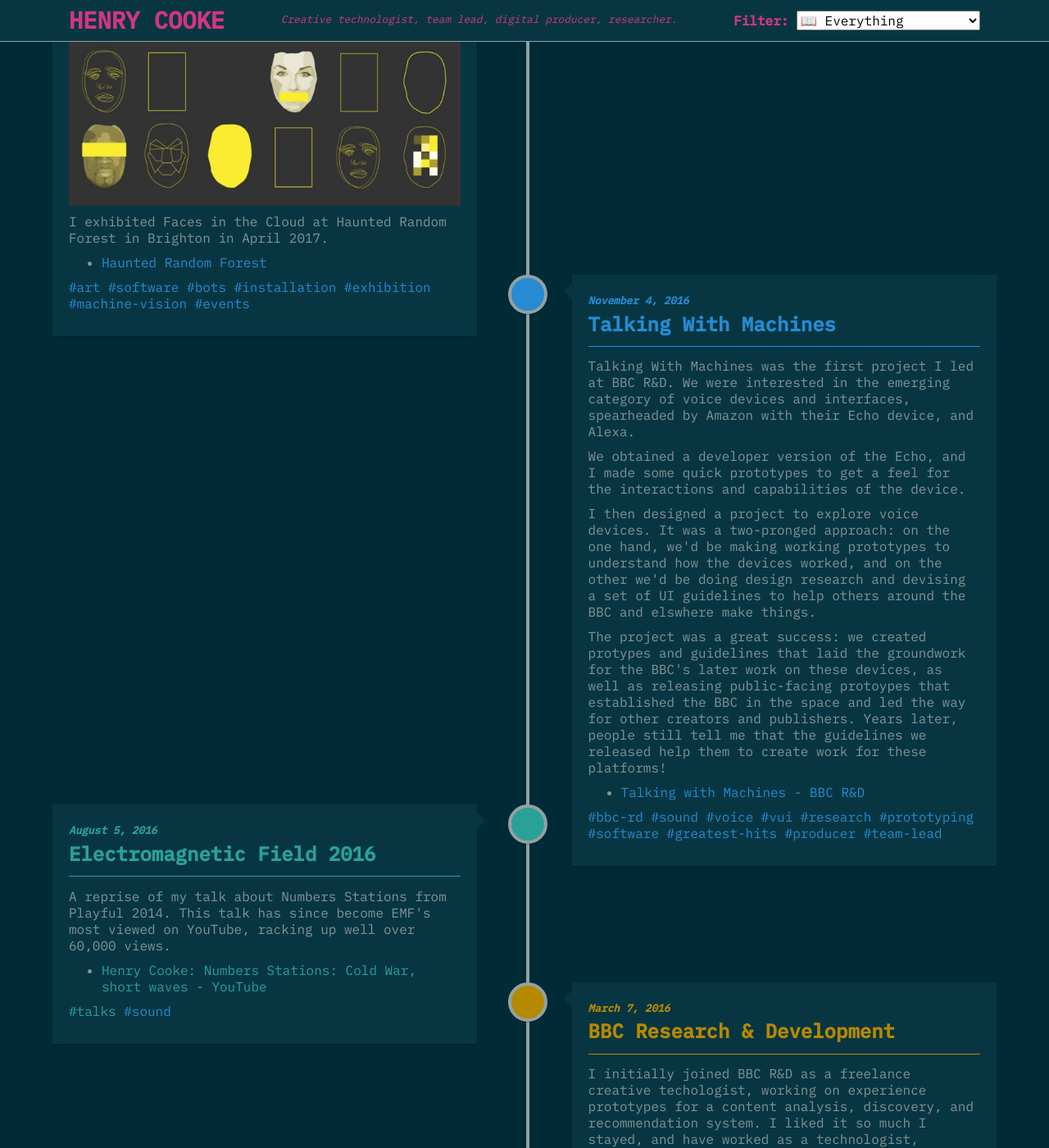
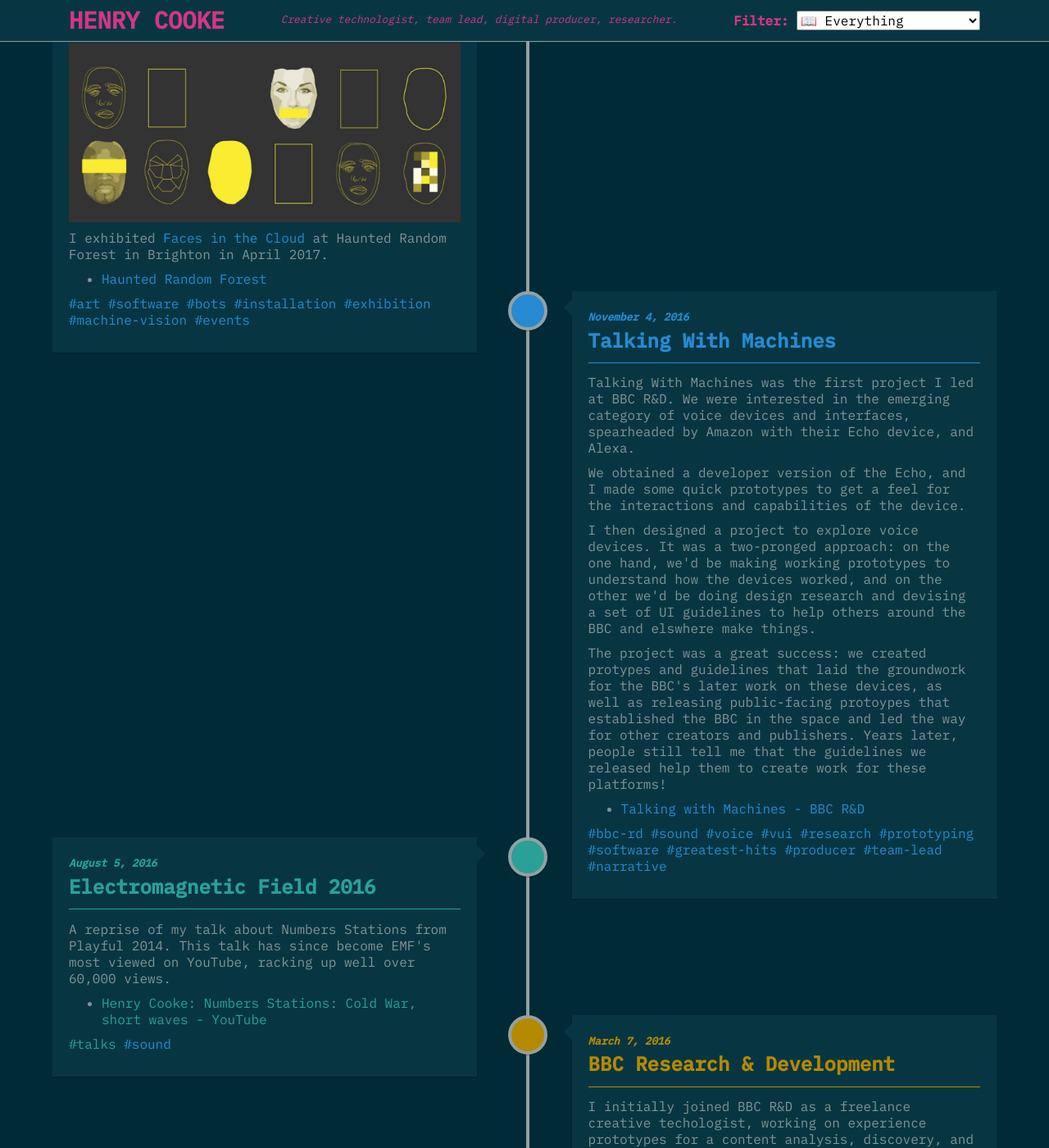
Before and after one commit to prehensile/prehensile.github.io, a Jekyll site: the page timeline/index.html, which Jekyll copies as it is, in a window 1280 px wide and 1400 px high, scrolled down 13868 px. Shown: the whole window at 82% size. Built offline with Jekyll 4.4.1, drawn with Linux system fonts in a browser that asks for light colours; some of the changed text lies outside the part shown.

Commit message:
added narrative tag

```diff
--- a/timeline/index.html
+++ b/timeline/index.html
@@ -114,6 +114,8 @@
 
                     <option value="machine-vision">machine-vision</option>
 
+                    <option value="narrative">narrative</option>
+
                     <option value="preloaded">preloaded</option>
 
                     <option value="prototyping">prototyping</option>
@@ -614,7 +616,7 @@
 
         <div
           class="timeline-entry "
-          data-category="bbc-rd,sound,audio-ar,ar,prototyping,team-lead,producer,creative-technologist,greatest-hits"
+          data-category="bbc-rd,sound,audio-ar,ar,prototyping,team-lead,producer,creative-technologist,greatest-hits,narrative"
           aria-hidden="false"
         >
           <!-- <div class="timeline-icon grey" title=""> -->
@@ -672,6 +674,8 @@
 
                 <a href="#" class="category-link " data-category="greatest-hits">#greatest-hits</a>
 
+                <a href="#" class="category-link " data-category="narrative">#narrative</a>
+
               </p>
 
           </div>
@@ -679,7 +683,7 @@
 
         <div
           class="timeline-entry "
-          data-category="freelance,hardware,electronics,software,installation,immersive-theatre,prototyping,research,team-lead,greatest-hits,creative-technologist"
+          data-category="freelance,hardware,electronics,software,installation,immersive-theatre,prototyping,research,team-lead,greatest-hits,creative-technologist,narrative"
           aria-hidden="false"
         >
           <!-- <div class="timeline-icon grey" title=""> -->
@@ -741,6 +745,8 @@
                 <a href="#" class="category-link " data-category="greatest-hits">#greatest-hits</a>
 
                 <a href="#" class="category-link " data-category="creative-technologist">#creative-technologist</a>
+
+                <a href="#" class="category-link " data-category="narrative">#narrative</a>
 
               </p>
 
@@ -802,7 +808,7 @@
 
         <div
           class="timeline-entry "
-          data-category="bbc-rd,sound,audio-ar,ar,research,producer,team-lead,prototyping,greatest-hits"
+          data-category="bbc-rd,sound,audio-ar,ar,research,producer,team-lead,prototyping,greatest-hits,narrative"
           aria-hidden="false"
         >
           <!-- <div class="timeline-icon grey" title=""> -->
@@ -861,6 +867,8 @@
 
                 <a href="#" class="category-link " data-category="greatest-hits">#greatest-hits</a>
 
+                <a href="#" class="category-link " data-category="narrative">#narrative</a>
+
               </p>
 
           </div>
@@ -1039,7 +1047,7 @@
 
         <div
           class="timeline-entry "
-          data-category="art,software,installation,exhibition,language,artistic-collaborator,web,greatest-hits,creative-technologist"
+          data-category="art,software,installation,exhibition,language,artistic-collaborator,web,greatest-hits,creative-technologist,narrative"
           aria-hidden="false"
         >
           <!-- <div class="timeline-icon grey" title=""> -->
@@ -1097,6 +1105,8 @@
 
                 <a href="#" class="category-link " data-category="creative-technologist">#creative-technologist</a>
 
+                <a href="#" class="category-link " data-category="narrative">#narrative</a>
+
               </p>
 
           </div>
@@ -1104,7 +1114,7 @@
 
         <div
           class="timeline-entry "
-          data-category="art,software,amazon-echo,language,sound,installation,creative-technologist,greatest-hits"
+          data-category="art,software,amazon-echo,language,sound,installation,creative-technologist,greatest-hits,narrative"
           aria-hidden="false"
         >
           <!-- <div class="timeline-icon grey" title=""> -->
@@ -1159,6 +1169,8 @@
 
                 <a href="#" class="category-link " data-category="greatest-hits">#greatest-hits</a>
 
+                <a href="#" class="category-link " data-category="narrative">#narrative</a>
+
               </p>
 
           </div>
@@ -1166,7 +1178,7 @@
 
         <div
           class="timeline-entry "
-          data-category="bbc-rd,software,vui,amazon-echo,sound,greatest-hits,prototyping,team-lead,producer"
+          data-category="bbc-rd,software,vui,amazon-echo,sound,greatest-hits,prototyping,team-lead,producer,narrative"
           aria-hidden="false"
         >
           <!-- <div class="timeline-icon grey" title=""> -->
@@ -1224,6 +1236,8 @@
                 <a href="#" class="category-link " data-category="team-lead">#team-lead</a>
 
                 <a href="#" class="category-link " data-category="producer">#producer</a>
+
+                <a href="#" class="category-link " data-category="narrative">#narrative</a>
 
               </p>
 
@@ -1413,7 +1427,7 @@
 
             </div>
              -->
-             <p>I exhibited Faces in the Cloud at Haunted Random Forest in Brighton in April 2017. </p>
+             <p>I exhibited <a href="#faces">Faces in the Cloud</a> at Haunted Random Forest in Brighton in April 2017. </p>
 
             <ul>
 
@@ -1446,7 +1460,7 @@
 
         <div
           class="timeline-entry "
-          data-category="bbc-rd,sound,voice,vui,research,prototyping,software,greatest-hits,producer,team-lead"
+          data-category="bbc-rd,sound,voice,vui,research,prototyping,software,greatest-hits,producer,team-lead,narrative"
           aria-hidden="false"
         >
           <!-- <div class="timeline-icon grey" title=""> -->
@@ -1500,6 +1514,8 @@
 
                 <a href="#" class="category-link " data-category="team-lead">#team-lead</a>
 
+                <a href="#" class="category-link " data-category="narrative">#narrative</a>
+
               </p>
 
           </div>
@@ -1594,7 +1610,7 @@
 
         <div
           class="timeline-entry "
-          data-category="freelance,hardware,electronics,software,installation,immersive-theatre,prototyping,greatest-hits,creative-technologist,greatest-hits,research"
+          data-category="freelance,hardware,electronics,software,installation,immersive-theatre,prototyping,greatest-hits,creative-technologist,greatest-hits,research,narrative"
           aria-hidden="false"
         >
           <!-- <div class="timeline-icon grey" title=""> -->
@@ -1657,6 +1673,8 @@
 
                 <a href="#" class="category-link " data-category="research">#research</a>
 
+                <a href="#" class="category-link " data-category="narrative">#narrative</a>
+
               </p>
 
           </div>
@@ -1723,7 +1741,7 @@
 
         <div
           class="timeline-entry category-talk"
-          data-category="talks,sound,elk"
+          data-category="talks,sound,elk,narrative"
           aria-hidden="false"
         >
           <!-- <div class="timeline-icon grey" title=""> -->
@@ -1768,6 +1786,8 @@
 
                 <a href="#" class="category-link " data-category="elk">#elk</a>
 
+                <a href="#" class="category-link " data-category="narrative">#narrative</a>
+
               </p>
 
           </div>
@@ -1775,7 +1795,7 @@
 
         <div
           class="timeline-entry category-talk"
-          data-category="talks,sound,events,greatest-hits"
+          data-category="talks,sound,events,greatest-hits,narrative"
           aria-hidden="false"
         >
           <!-- <div class="timeline-icon grey" title=""> -->
@@ -1822,6 +1842,8 @@
 
                 <a href="#" class="category-link " data-category="greatest-hits">#greatest-hits</a>
 
+                <a href="#" class="category-link " data-category="narrative">#narrative</a>
+
               </p>
 
           </div>
@@ -1887,7 +1909,7 @@
 
         <div
           class="timeline-entry "
-          data-category="hardware,electronics,software,installation,elk,greatest-hits,creative-technologist"
+          data-category="hardware,electronics,software,installation,elk,greatest-hits,creative-technologist,narrative"
           aria-hidden="false"
         >
           <!-- <div class="timeline-icon grey" title=""> -->
@@ -1942,6 +1964,8 @@
 
                 <a href="#" class="category-link " data-category="creative-technologist">#creative-technologist</a>
 
+                <a href="#" class="category-link " data-category="narrative">#narrative</a>
+
               </p>
 
           </div>
@@ -2011,7 +2035,7 @@
 
         <div
           class="timeline-entry category-job"
-          data-category="hardware,electronics,software,installation,elk,job"
+          data-category="hardware,electronics,software,installation,elk,job,narrative"
           aria-hidden="false"
         >
           <!-- <div class="timeline-icon grey" title=""> -->
@@ -2064,6 +2088,8 @@
 
                 <a href="#" class="category-link category-job" data-category="job">#job</a>
 
+                <a href="#" class="category-link " data-category="narrative">#narrative</a>
+
               </p>
 
           </div>
@@ -2071,7 +2097,7 @@
 
         <div
           class="timeline-entry "
-          data-category="software,immersive-theatre,prototyping,art,greatest-hits"
+          data-category="software,immersive-theatre,prototyping,art,greatest-hits,narrative"
           aria-hidden="false"
         >
           <!-- <div class="timeline-icon grey" title=""> -->
@@ -2124,6 +2150,8 @@
 
                 <a href="#" class="category-link " data-category="greatest-hits">#greatest-hits</a>
 
+                <a href="#" class="category-link " data-category="narrative">#narrative</a>
+
               </p>
 
           </div>
@@ -2346,7 +2374,7 @@
 
         <div
           class="timeline-entry "
-          data-category="iphone,creative-technologist,software,freelance,greatest-hits"
+          data-category="iphone,creative-technologist,software,freelance,greatest-hits,narrative"
           aria-hidden="false"
         >
           <!-- <div class="timeline-icon grey" title=""> -->
@@ -2399,6 +2427,8 @@
                 <a href="#" class="category-link " data-category="freelance">#freelance</a>
 
                 <a href="#" class="category-link " data-category="greatest-hits">#greatest-hits</a>
+
+                <a href="#" class="category-link " data-category="narrative">#narrative</a>
 
               </p>
 
```
Also changed, not shown: other parts of timeline/index.html (+1 -11 lines), timeline/img/content/cloudrunner.jpg, timeline/img/content/computers.jpg, timeline/img/content/mncars.jpg, timeline/img/content/playful.jpg.
